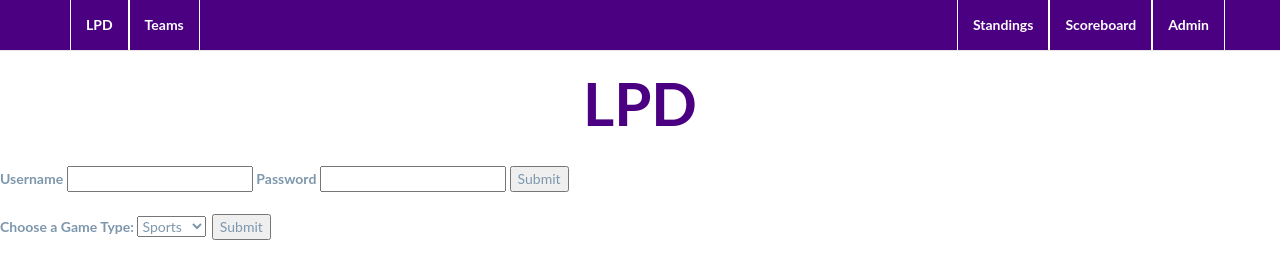
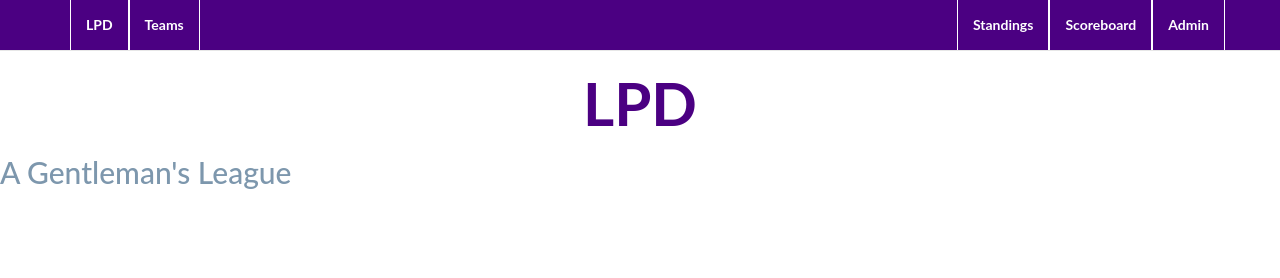
Before and after one commit to kleinronmich/lpd, a plain HTML site: page index.html in a window 1280 px wide. Drawn offline with nearby package versions, Linux system fonts and the light colour scheme.

Commit message:
Reset Code
Took out quiz code, A Gentleman's League

```diff
--- a/index.html
+++ b/index.html
@@ -33,25 +33,7 @@
     </nav>
 
     <h1>LPD</h1>
-<br>
-    <form action="account.html" method="POST">
-        <label for="text">Username </label>
-        <input type="text" name="text_input" id="text">
-        <label for="password">Password </label>
-        <input type="password" name="password_input" id="password">
-        <input type="submit" value="Submit">
-    </form>
-<br>
-    <form action="game.html">
-        <label for="gameType">Choose a Game Type:</label>
-        <select id="game" name="game">
-          <option value="sports">Sports</option>
-          <option value="science">Science</option>
-          <option value="history">History</option>
-          <option value="food">Food</option>
-        </select>&thinsp;
-        <input type="submit">
-      </form>
+    <h2>A Gentleman's League</h2>
 </body>
 
 </html>
```
